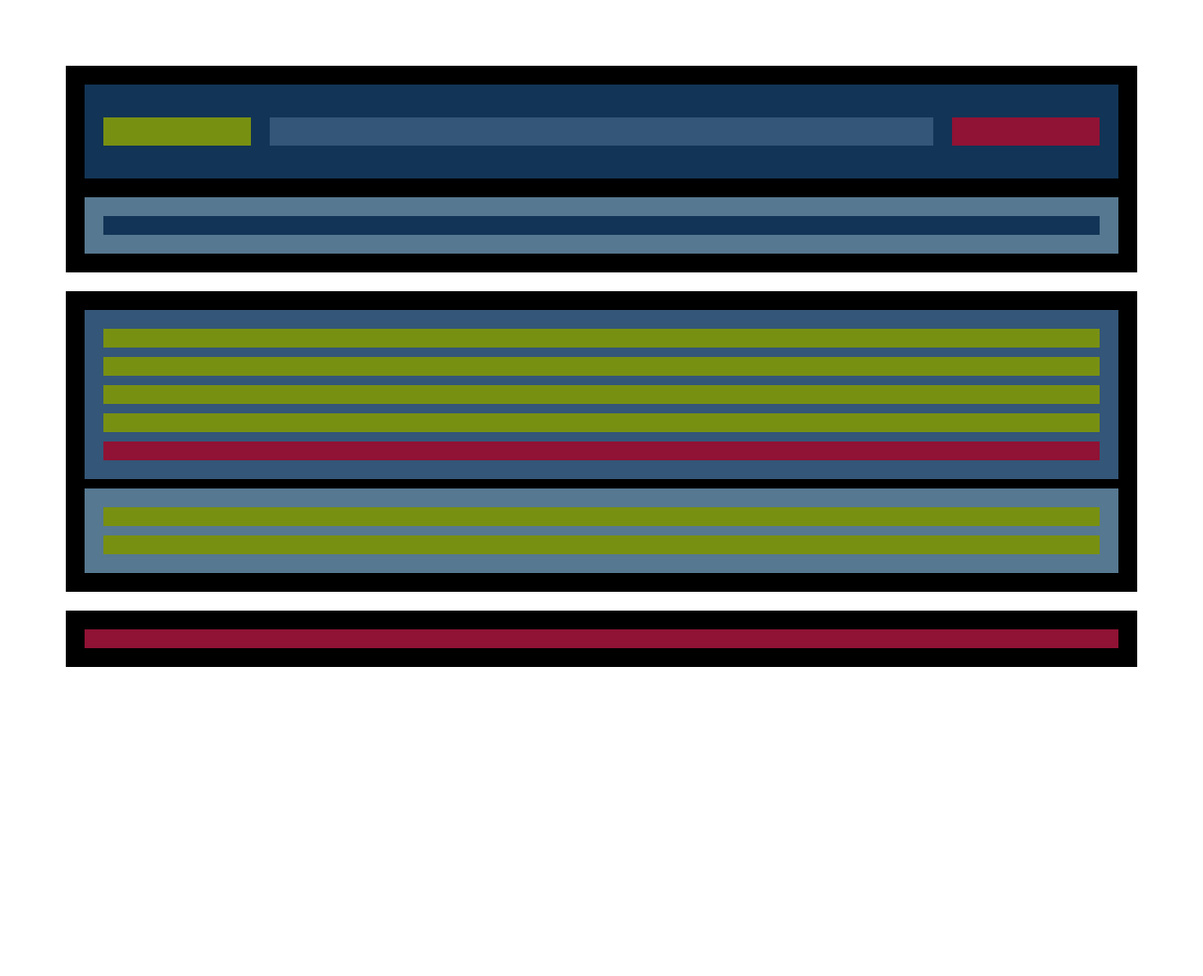
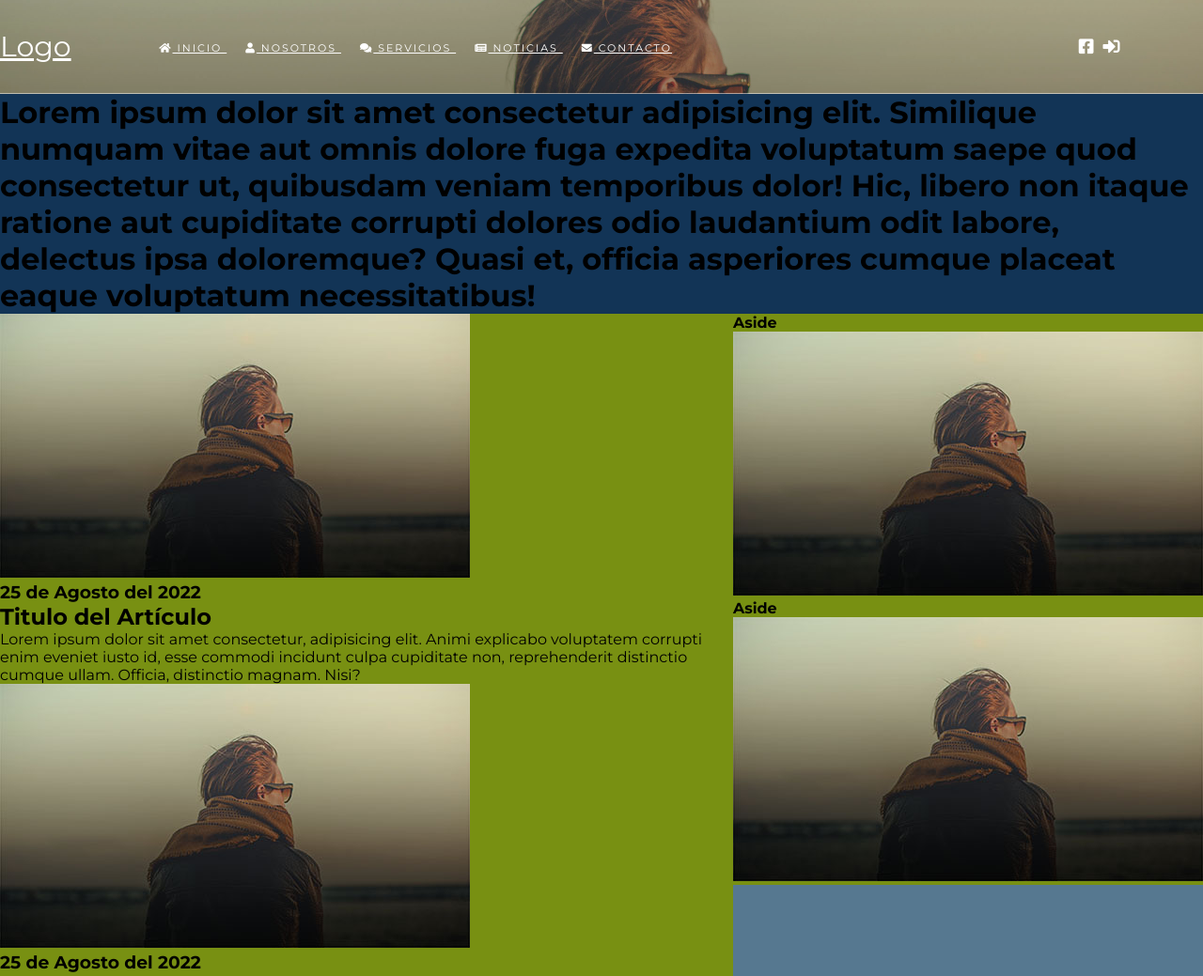
Before and after one commit to MarcoARamirezS/mars-practica3, a plain HTML site: page index.html in a window 1280 px wide. Shown: the top 1039 px of the page at 94% size. Before the commit the page ends 800 px from the top, so only its background shows below. Drawn offline with Linux system fonts and the light colour scheme.

Commit message:
agregamos imagenes y estilos básicos

```diff
--- a/index.html
+++ b/index.html
@@ -5,35 +5,114 @@
 	<meta http-equiv="X-UA-Compatible" content="IE=edge">
 	<meta name="viewport" content="width=device-width, initial-scale=1.0">
 	<title>Práctica con Flexbox</title>
+	<link rel="preconnect" href="https://fonts.googleapis.com">
+	<link rel="preconnect" href="https://fonts.gstatic.com" crossorigin>
+	<link href="https://fonts.googleapis.com/css2?family=Montserrat:ital,wght@0,100;0,200;0,300;0,400;0,500;0,600;0,700;0,800;0,900;1,100;1,200;1,300;1,400;1,500;1,600;1,700;1,800;1,900&display=swap" rel="stylesheet">
+	<link rel="stylesheet" href="https://cdnjs.cloudflare.com/ajax/libs/font-awesome/5.13.0/css/all.min.css" integrity="sha512-L7MWcK7FNPcwNqnLdZq86lTHYLdQqZaz5YcAgE+5cnGmlw8JT03QB2+oxL100UeB6RlzZLUxCGSS4/++mNZdxw==" crossorigin="anonymous" referrerpolicy="no-referrer" />
 	<link rel="stylesheet" href="style.css">
 </head>
 <body>
 	<div class="padre">
 		<header class="header">
 			<div class="menu">
-				<div class="logo"></div>
-				<nav class="nav"></nav>
-				<div class="social"></div>
+				<div class="logo">
+					<a href="index.html">Logo</a>
+				</div>
+				<nav class="nav">
+					<a href="#">
+						<i class="fa fa-home" aria-hidden="true"></i>
+						Inicio
+					</a>
+					<a href="#">
+						<i class="fa fa-user" aria-hidden="true"></i>
+						Nosotros
+					</a>
+					<a href="#">
+						<i class="fa fa-comments" aria-hidden="true"></i>
+						Servicios
+					</a>
+					<a href="#">
+						<i class="fa fa-newspaper" aria-hidden="true"></i>
+						Noticias
+					</a>
+					<a href="#">
+						<i class="fa fa-envelope" aria-hidden="true"></i>
+						Contacto
+					</a>
+				</nav>
+				<div class="social">
+					<a href="#">
+						<i class="fab fa-facebook-square" aria-hidden="true"></i>
+					</a>
+					<a href="#">
+						<i class="fa fa-sign-in-alt" aria-hidden="true"></i>
+					</a>
+				</div>
 			</div>
 			<div class="texto-principal">
-				<h1></h1>
+				<h1>
+					Lorem ipsum dolor sit amet consectetur adipisicing elit. Similique numquam vitae aut omnis dolore fuga expedita voluptatum saepe quod consectetur ut, quibusdam veniam temporibus dolor! Hic, libero non itaque ratione aut cupiditate corrupti dolores odio laudantium odit labore, delectus ipsa doloremque? Quasi et, officia asperiores cumque placeat eaque voluptatum necessitatibus!
+				</h1>
 			</div>
 		</header>
 		<section class="section">
 			<div class="articulos">
-				<article class="article"></article>
-				<article class="article"></article>
-				<article class="article"></article>
-				<article class="article"></article>
-				<nav class="navegacion"></nav>
+				<article class="article">
+					<img src="./img/2.jpg" alt="">
+					<h3>25 de Agosto del 2022</h3>
+					<h2>Titulo del Artículo</h2>
+					<p>
+						Lorem ipsum dolor sit amet consectetur, adipisicing elit. Animi explicabo voluptatem corrupti enim eveniet iusto id, esse commodi incidunt culpa cupiditate non, reprehenderit distinctio cumque ullam. Officia, distinctio magnam. Nisi?
+					</p>
+				</article>
+				<article class="article">
+					<img src="./img/2.jpg" alt="">
+					<h3>25 de Agosto del 2022</h3>
+					<h2>Titulo del Artículo</h2>
+					<p>
+						Lorem ipsum dolor sit amet consectetur, adipisicing elit. Animi explicabo voluptatem corrupti enim eveniet iusto id, esse commodi incidunt culpa cupiditate non, reprehenderit distinctio cumque ullam. Officia, distinctio magnam. Nisi?
+					</p>
+				</article>
+				<article class="article">
+					<img src="./img/2.jpg" alt="">
+					<h3>25 de Agosto del 2022</h3>
+					<h2>Titulo del Artículo</h2>
+					<p>
+						Lorem ipsum dolor sit amet consectetur, adipisicing elit. Animi explicabo voluptatem corrupti enim eveniet iusto id, esse commodi incidunt culpa cupiditate non, reprehenderit distinctio cumque ullam. Officia, distinctio magnam. Nisi?
+					</p>
+				</article>
+				<article class="article">
+					<img src="./img/2.jpg" alt="">
+					<h3>25 de Agosto del 2022</h3>
+					<h2>Titulo del Artículo</h2>
+					<p>
+						Lorem ipsum dolor sit amet consectetur, adipisicing elit. Animi explicabo voluptatem corrupti enim eveniet iusto id, esse commodi incidunt culpa cupiditate non, reprehenderit distinctio cumque ullam. Officia, distinctio magnam. Nisi?
+					</p>
+				</article>
+				<nav class="navegacion">
+					<a href="#">Inicio</a>
+					<a href="#">2</a>
+					<a href="#">3</a>
+					<a href="#">4</a>
+					<a href="#">5</a>
+					<a href="#">Final</a>
+				</nav>
 			</div>
 			<aside class="aside">
-				<div class="publicidad"></div>
-				<div class="publicidad"></div>
+				<div class="publicidad">
+					<h4>Aside</h4>
+					<img src="./img/2.jpg" alt="">
+				</div>
+				<div class="publicidad">
+					<h4>Aside</h4>
+					<img src="./img/2.jpg" alt="">
+				</div>
 			</aside>
 		</section>
 		<footer class="footer">
-			<nav class="pie"></nav>
+			<nav class="pie">
+				<a href="https://web.facebook.com/Ing.MarcoARamirez">Desarrollado por Marco A. Ramírez Silva 2022</a>
+			</nav>
 		</footer>
 	</div>
 </body>
--- a/style.css
+++ b/style.css
@@ -1,7 +1,11 @@
 * {
-    padding: 10px;
-    margin: 10px;
+    padding: 0px;
+    margin: 0px;
     box-sizing: border-box;
+}
+
+body {
+    font-family: 'Montserrat', sans-serif;
 }
 
 .padre {
@@ -10,32 +14,57 @@
 }
 
 .header {
-    background-color: #000;
+    background: url('./img/bg-2.jpg');
+    background-position: center;
+    background-attachment: contain;
+    background-size: cover;
     display: flex;
     flex-flow: column nowrap;
 }
     .menu {
-        background-color: #123456;
+        background-color: rgba(0, 0, 0, .1);
         display: flex;
         flex-flow: row nowrap;
         height: 100px;
         align-items: center;
+        border-bottom: 1px solid rgba(255, 255, 255, .5);
     }
         .logo {
-            background: #789012;
             flex: 1 1 auto;
-            height: 30px;
         }
+            .logo a {
+                color: #fff;
+                font-size: 30px;
+            }
+            .logo a:hover {
+                color: #343434;
+            }
         .nav {
-            background: #345678;
             flex: 5 1 auto;
-            height: 30px;
         }
+            /* Comentarios */
+            .nav a {
+                color: #fff;
+                font-size: 11px;
+                text-transform: uppercase;
+                padding: 0 10px;
+                letter-spacing: 2px;
+            }
+            .nav a:hover{
+                color: #343434;
+            }
         .social {
-            background: #901234;
+            display: flex;
             flex: 1 1 auto;
-            height: 30px;
         }
+            .social a {
+                font-size: 18px;
+                color: #fff;
+                padding: 0 5px;
+            }
+            .social a:hover {
+                color: #343434;
+            }
     .texto-principal {
         background: #567890;
     }
@@ -45,25 +74,59 @@
 
 .section {
     background: #000;
+    display: flex;
 }
     .articulos {
         background: #345678;
+        flex: 2 1 auto;
+        display: flex;
+        flex-flow: row wrap;
     }
         .article {
             background: #789012;
+            flex: 1 1 40%;
         }
         .navegacion {
             background: #901234;
+            flex: 1 1 100%;
         }
     .aside {
         background: #567890;
+        flex: 1 1 auto;
     }
         .publicidad {
             background: #789012;
         }
 .footer {
     background-color: #000;
+    display: flex;
+    justify-content: center;
 }
     .pie {
         background: #901234;
+        width: 300px;
     }
+
+@media all and (max-width: 800px){
+    .section {
+        flex-direction: column;
+    }
+    .menu {
+        flex-direction: column;
+        height: auto;
+    }
+    .aside {
+        display: flex;
+        justify-content: center;
+    }
+}
+@media all and (max-width: 600px){
+    .articulos {
+        flex-direction: column;
+    }
+}
+@media all and (max-width: 400px){
+    .aside {
+        flex-direction: column;
+    }
+}
```
Also changed, not shown: img/2.jpg (added), img/bg-2.jpg (added).
